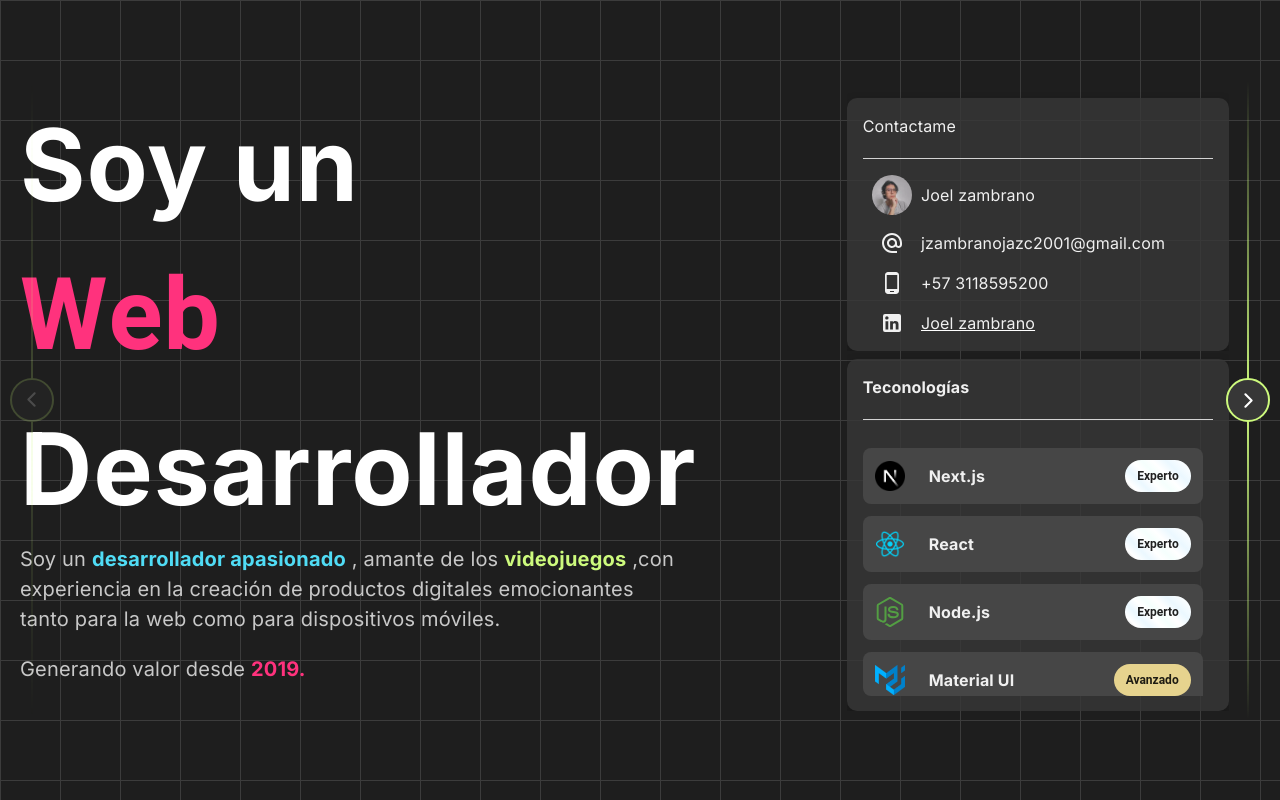
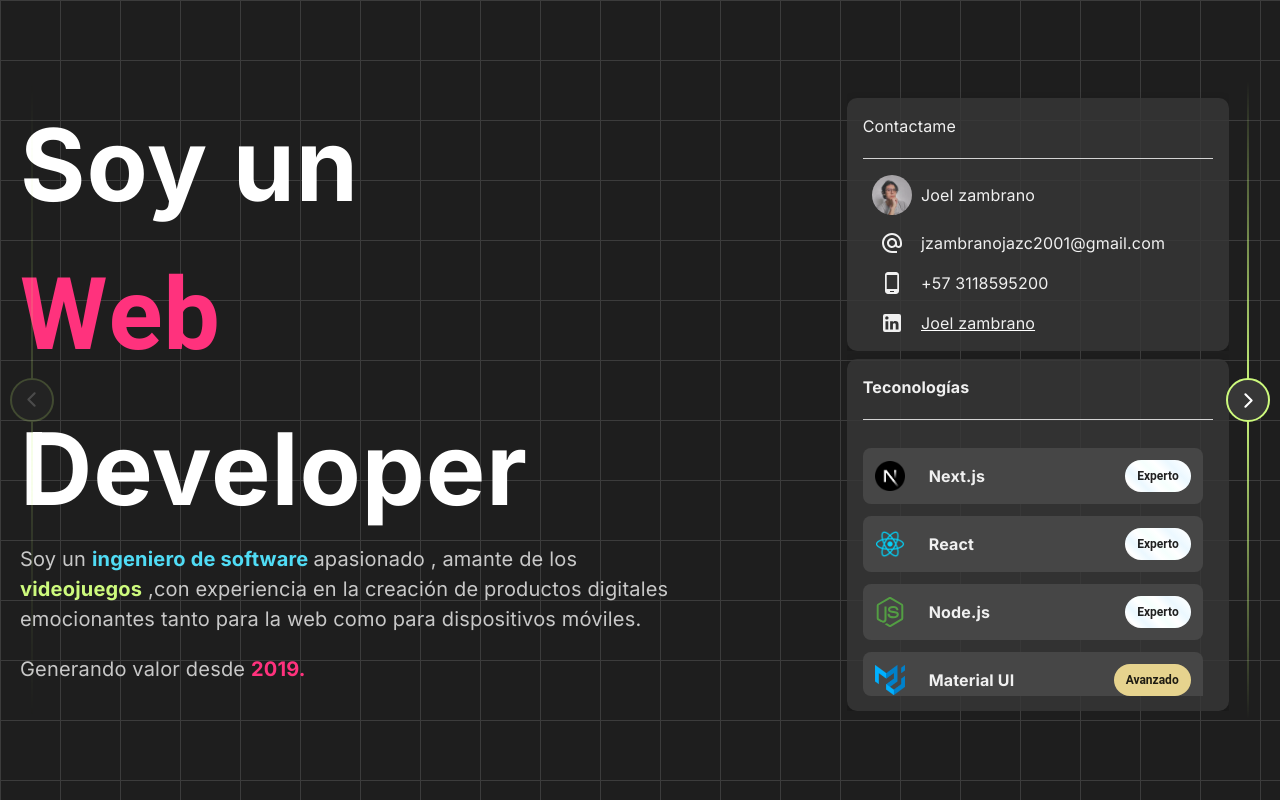
Before and after one commit to jowelx/portfolio_v2, a Next.js app: page / in a window 1280 px wide. Shown: the top 800 px of the page. Built offline with nearby package versions, Linux system fonts and the light colour scheme.

Commit message:
change to english

```diff
--- a/src/app/home/components/Hero.tsx
+++ b/src/app/home/components/Hero.tsx
@@ -41,14 +41,14 @@ const Hero: NextPage<Props> = ({ }) => {
             </TittleStatic>
             <SlideWords />
             <TittleStatic sx={{ textAlign: { xs: 'center', lg: 'left' }, fontSize: { xs: 40, sm: 100, md: 100 } }}>
-                Desarrollador
+                Developer
             </TittleStatic>
             <Text sx={{
                 width: { xs: '100%', lg: '80%' },
                 textAlign: { xs: 'center', lg: 'left' },
                 fontSize: { xs: 13, sm: 20, md: 20 }
             }}>
-                Soy un <strong style={{ color: "rgb(80,220,245)" }}>desarrollador apasionado</strong> , amante de los <strong style={{ color: "rgb(205,250,125)" }}>videojuegos</strong> ,con experiencia en la creación de productos digitales emocionantes tanto para la web como para dispositivos móviles.
+                Soy un <strong style={{ color: "rgb(80,220,245)" }}>ingeniero de software </strong>apasionado , amante de los <strong style={{ color: "rgb(205,250,125)" }}>videojuegos</strong> ,con experiencia en la creación de productos digitales emocionantes tanto para la web como para dispositivos móviles.
             </Text>
             <br />
             <Box sx={{ justifyContent: { xs: 'center', lg: "flex-start" } }} style={{ display: 'flex', alignItems: 'center' }}>
--- a/src/app/home/components/SlideWords.tsx
+++ b/src/app/home/components/SlideWords.tsx
@@ -7,7 +7,7 @@ interface Prop {
 }
 const words = ["Web",
   // "3D Art",
-  "Movil", "Full Stack"
+  "Mobile", "Full Stack"
 ];
 
 const WordsContainer = styled(motion.div)`
```
